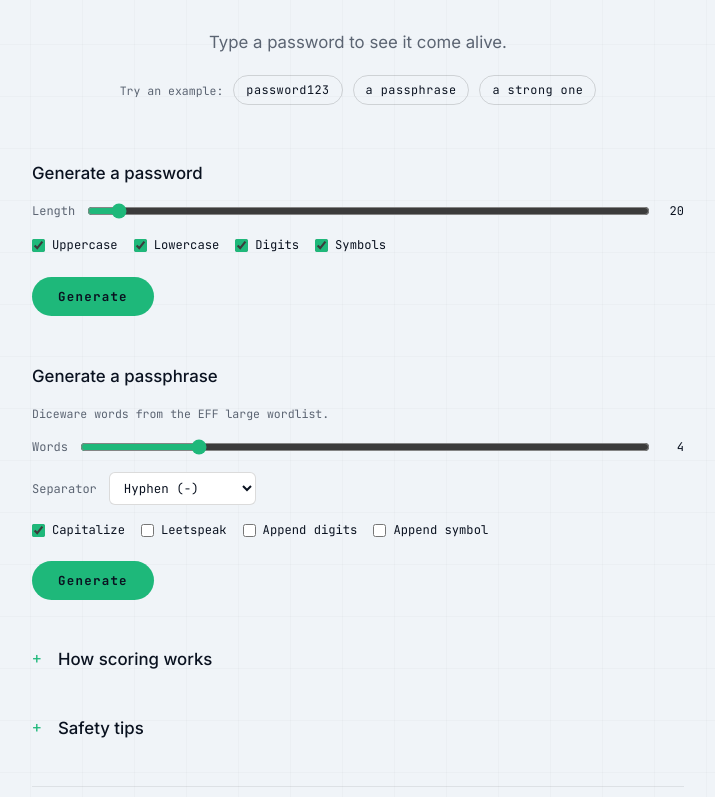
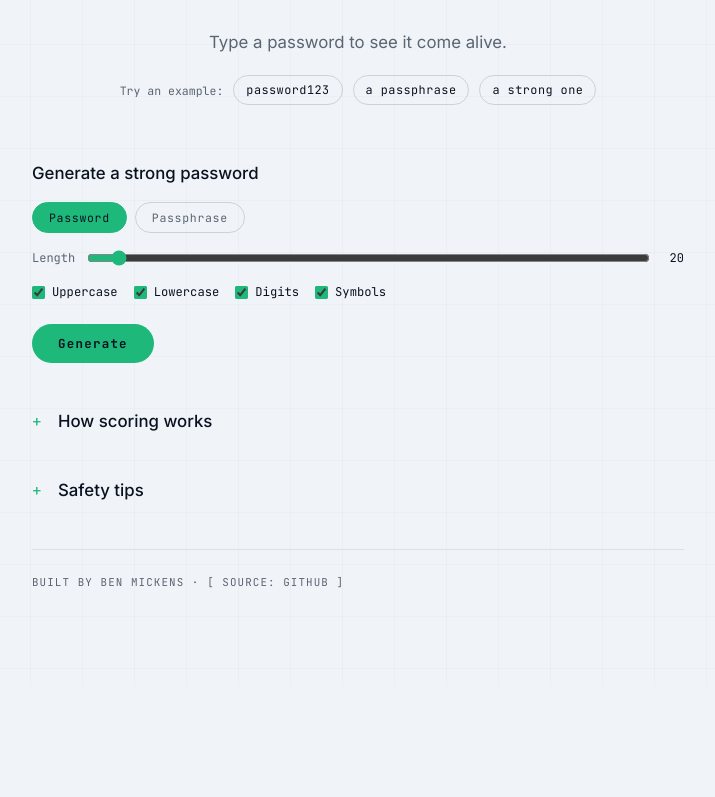
Before and after one commit to cyberpsyon/pw-validator, a React (Vite) app: page / in a window 1280 px wide. Shown: the part 684-1481 px from the top of the page, without its empty margins (282-997 px from the left). After the commit the page ends 1370 px from the top, so only its background shows below. Built offline with nearby package versions, Linux system fonts and the light colour scheme.

Commit message:
merge generators into one with password/passphrase toggle; mint button hovers

```diff
--- a/src/App.css
+++ b/src/App.css
@@ -151,7 +151,7 @@ input, select { border-radius: 0; font-family: var(--font-mono); }
   letter-spacing: 0.06em;
   padding: 0 14px;
 }
-.reveal-btn:hover { color: var(--text); }
+.reveal-btn:hover { color: var(--mint); border-color: var(--mint); }
 .reveal-btn[aria-pressed="true"] { color: var(--mint); }
 .validate-btn {
   align-self: flex-start;
@@ -284,9 +284,18 @@ input, select { border-radius: 0; font-family: var(--font-mono); }
 .rating-WEAK { color: var(--red); }
 .rating-tag { display: inline-block; border: 1px solid currentColor; padding: 1px 8px; font-size: 0.66rem; font-weight: 700; letter-spacing: 0.06em; }
 
-/* ====================== Generator / passphrase ====================== */
-.generator-panel, .passphrase-panel { display: flex; flex-direction: column; gap: 16px; }
+/* ====================== Generator ====================== */
+.generator-panel { display: flex; flex-direction: column; gap: 16px; }
 .section-heading { font-family: var(--font-display); font-weight: 500; font-size: 1.05rem; color: var(--text); }
+.gen-mode { display: inline-flex; gap: 8px; }
+.gen-mode-btn {
+  background: transparent; border: 1px solid var(--border2); color: var(--text-dim);
+  font-family: var(--font-mono); font-size: 0.72rem; letter-spacing: 0.06em;
+  padding: 7px 16px; border-radius: 999px;
+  transition: color 0.2s ease, border-color 0.2s ease, background 0.2s ease;
+}
+.gen-mode-btn:hover { color: var(--mint); border-color: var(--mint); }
+.gen-mode-btn[aria-selected="true"] { color: var(--on-accent); background: var(--mint); border-color: var(--mint); }
 .gen-controls { display: flex; flex-direction: column; gap: 16px; }
 .gen-length, .gen-sep { display: flex; align-items: center; gap: 12px; font-size: 0.75rem; color: var(--text-dim); }
 .gen-length input[type="range"] { flex: 1; accent-color: var(--mint); }
@@ -303,7 +312,7 @@ input, select { border-radius: 0; font-family: var(--font-mono); }
   font-size: 0.72rem; letter-spacing: 0.08em; padding: 10px 18px;
   transition: color 0.2s ease, border-color 0.2s ease;
 }
-.copy-btn:hover { color: var(--text); border-color: var(--text-dim); }
+.copy-btn:hover { color: var(--mint); border-color: var(--mint); }
 
 /* ====================== Disclosure panels ====================== */
 .safety-tips, .scoring-explainer { display: flex; flex-direction: column; gap: 12px; }
--- a/src/components/App.jsx
+++ b/src/components/App.jsx
@@ -12,7 +12,6 @@ import { AttackBreakdown } from './AttackBreakdown.jsx';
 import { PolicyCompliance } from './PolicyCompliance.jsx';
 import { ShareCard } from './ShareCard.jsx';
 import { GeneratorPanel } from './GeneratorPanel.jsx';
-import { PassphrasePanel } from './PassphrasePanel.jsx';
 import { SafetyTips } from './SafetyTips.jsx';
 import { ScoringExplainer } from './ScoringExplainer.jsx';
 import { SettingsBar } from './SettingsBar.jsx';
@@ -67,7 +66,6 @@ export default function App() {
       )}
 
       <GeneratorPanel onUse={setPassword} />
-      <PassphrasePanel onUse={setPassword} />
 
       <ScoringExplainer />
       <SafetyTips />
--- a/src/components/GeneratorPanel.jsx
+++ b/src/components/GeneratorPanel.jsx
@@ -1,27 +1,63 @@
 import { useState } from 'react';
-import { generatePassword } from '../lib/generator.js';
+import { generatePassword, generatePassphrase } from '../lib/generator.js';
 import { MIN_LENGTH, MAX_LENGTH } from '../lib/validator-core.js';
 
-const TOGGLES = [
+const PW_TOGGLES = [
   { key: 'useUpper',   label: 'Uppercase' },
   { key: 'useLower',   label: 'Lowercase' },
   { key: 'useDigits',  label: 'Digits' },
   { key: 'useSpecial', label: 'Symbols' },
 ];
 
+const PP_TOGGLES = [
+  { key: 'useUpper',   label: 'Capitalize' },
+  { key: 'useLeet',    label: 'Leetspeak' },
+  { key: 'useDigits',  label: 'Append digits' },
+  { key: 'useSpecial', label: 'Append symbol' },
+];
+
+const SEPARATORS = [
+  { value: '-', label: 'Hyphen (-)' },
+  { value: ' ', label: 'Space' },
+  { value: '.', label: 'Period (.)' },
+  { value: '_', label: 'Underscore (_)' },
+  { value: '', label: 'None' },
+];
+
 export function GeneratorPanel({ onUse }) {
+  const [mode, setMode] = useState('password'); // 'password' | 'passphrase'
+
+  // Password-mode settings.
   const [length, setLength] = useState(20);
-  const [opts, setOpts] = useState({
+  const [pwOpts, setPwOpts] = useState({
     useUpper: true, useLower: true, useDigits: true, useSpecial: true,
   });
+
+  // Passphrase-mode settings.
+  const [wordCount, setWordCount] = useState(4);
+  const [separator, setSeparator] = useState('-');
+  const [ppOpts, setPpOpts] = useState({
+    useUpper: true, useLeet: false, useDigits: false, useSpecial: false,
+  });
+
   const [output, setOutput] = useState('');
   const [copied, setCopied] = useState(false);
 
-  const noneSelected = !Object.values(opts).some(Boolean);
+  const noneSelected = mode === 'password' && !Object.values(pwOpts).some(Boolean);
+
+  // Switching modes clears the output but preserves each mode's settings.
+  function switchMode(next) {
+    if (next === mode) return;
+    setMode(next);
+    setOutput('');
+    setCopied(false);
+  }
 
   function regenerate() {
-    const pw = generatePassword({ length, ...opts });
-    setOutput(pw ?? '');
+    const value = mode === 'password'
+      ? generatePassword({ length, ...pwOpts })
+      : generatePassphrase({ wordCount, separator, ...ppOpts });
+    setOutput(value ?? '');
     setCopied(false);
   }
 
@@ -36,8 +72,24 @@ export function GeneratorPanel({ onUse }) {
 
   return (
     <section className="generator-panel">
-      <h3 className="section-heading">Generate a password</h3>
+      <h3 className="section-heading">Generate a strong password</h3>
 
+      <div className="gen-mode" role="tablist" aria-label="Generator mode">
+        <button
+          type="button" role="tab" aria-selected={mode === 'password'}
+          className="gen-mode-btn" onClick={() => switchMode('password')}
+        >
+          Password
+        </button>
+        <button
+          type="button" role="tab" aria-selected={mode === 'passphrase'}
+          className="gen-mode-btn" onClick={() => switchMode('passphrase')}
+        >
+          Passphrase
+        </button>
+      </div>
+
+      {mode === 'password' ? (
         <div className="gen-controls">
           <label className="gen-length">
             <span>Length</span>
@@ -49,18 +101,54 @@ export function GeneratorPanel({ onUse }) {
           </label>
 
           <div className="gen-toggles">
-          {TOGGLES.map(t => (
+            {PW_TOGGLES.map(t => (
               <label key={t.key} className="gen-toggle">
                 <input
                   type="checkbox"
-                checked={opts[t.key]}
-                onChange={e => setOpts(o => ({ ...o, [t.key]: e.target.checked }))}
+                  checked={pwOpts[t.key]}
+                  onChange={e => setPwOpts(o => ({ ...o, [t.key]: e.target.checked }))}
                 />
                 {t.label}
               </label>
             ))}
           </div>
         </div>
+      ) : (
+        <div className="gen-controls">
+          <p className="section-note">Diceware words from the EFF large wordlist.</p>
+
+          <label className="gen-length">
+            <span>Words</span>
+            <input
+              type="range" min="3" max="8" value={wordCount}
+              onChange={e => setWordCount(Number(e.target.value))}
+            />
+            <span className="gen-length-val">{wordCount}</span>
+          </label>
+
+          <label className="gen-sep">
+            <span>Separator</span>
+            <select value={separator} onChange={e => setSeparator(e.target.value)}>
+              {SEPARATORS.map(s => (
+                <option key={s.label} value={s.value}>{s.label}</option>
+              ))}
+            </select>
+          </label>
+
+          <div className="gen-toggles">
+            {PP_TOGGLES.map(t => (
+              <label key={t.key} className="gen-toggle">
+                <input
+                  type="checkbox"
+                  checked={ppOpts[t.key]}
+                  onChange={e => setPpOpts(o => ({ ...o, [t.key]: e.target.checked }))}
+                />
+                {t.label}
+              </label>
+            ))}
+          </div>
+        </div>
+      )}
 
       {output && (
         <div className="gen-output">
--- a/src/components/PassphrasePanel.jsx
+++ /dev/null
@@ -1,105 +0,0 @@
-import { useState } from 'react';
-import { generatePassphrase } from '../lib/generator.js';
-
-const SEPARATORS = [
-  { value: '-', label: 'Hyphen (-)' },
-  { value: ' ', label: 'Space' },
-  { value: '.', label: 'Period (.)' },
-  { value: '_', label: 'Underscore (_)' },
-  { value: '', label: 'None' },
-];
-
-const TOGGLES = [
-  { key: 'useUpper',   label: 'Capitalize' },
-  { key: 'useLeet',    label: 'Leetspeak' },
-  { key: 'useDigits',  label: 'Append digits' },
-  { key: 'useSpecial', label: 'Append symbol' },
-];
-
-export function PassphrasePanel({ onUse }) {
-  const [wordCount, setWordCount] = useState(4);
-  const [separator, setSeparator] = useState('-');
-  const [opts, setOpts] = useState({
-    useUpper: true, useLeet: false, useDigits: false, useSpecial: false,
-  });
-  const [output, setOutput] = useState('');
-  const [copied, setCopied] = useState(false);
-
-  function regenerate() {
-    setOutput(generatePassphrase({ wordCount, separator, ...opts }));
-    setCopied(false);
-  }
-
-  async function copy() {
-    if (!output) return;
-    try {
-      await navigator.clipboard.writeText(output);
-      setCopied(true);
-      setTimeout(() => setCopied(false), 1500);
-    } catch { /* clipboard unavailable */ }
-  }
-
-  return (
-    <section className="passphrase-panel">
-      <h3 className="section-heading">Generate a passphrase</h3>
-      <p className="section-note">Diceware words from the EFF large wordlist.</p>
-
-      <div className="gen-controls">
-        <label className="gen-length">
-          <span>Words</span>
-          <input
-            type="range" min="3" max="8" value={wordCount}
-            onChange={e => setWordCount(Number(e.target.value))}
-          />
-          <span className="gen-length-val">{wordCount}</span>
-        </label>
-
-        <label className="gen-sep">
-          <span>Separator</span>
-          <select value={separator} onChange={e => setSeparator(e.target.value)}>
-            {SEPARATORS.map(s => (
-              <option key={s.label} value={s.value}>{s.label}</option>
-            ))}
-          </select>
-        </label>
-
-        <div className="gen-toggles">
-          {TOGGLES.map(t => (
-            <label key={t.key} className="gen-toggle">
-              <input
-                type="checkbox"
-                checked={opts[t.key]}
-                onChange={e => setOpts(o => ({ ...o, [t.key]: e.target.checked }))}
-              />
-              {t.label}
-            </label>
-          ))}
-        </div>
-      </div>
-
-      {output && (
-        <div className="gen-output">
-          <code className="gen-value">{output}</code>
-        </div>
-      )}
-
-      <div className="gen-actions">
-        <button type="button" className="validate-btn" onClick={regenerate}>
-          Generate
-        </button>
-        {output && (
-          <>
-            <button type="button" className="copy-btn" onClick={copy}>
-              {copied ? 'copied' : 'copy'}
-            </button>
-            {onUse && (
-              <button type="button" className="copy-btn" onClick={() => onUse(output)}>
-                test it
-              </button>
-            )}
-          </>
-        )}
-      </div>
-    </section>
-  );
-}
```
Lines whose indentation alone changed are shown as unchanged.
